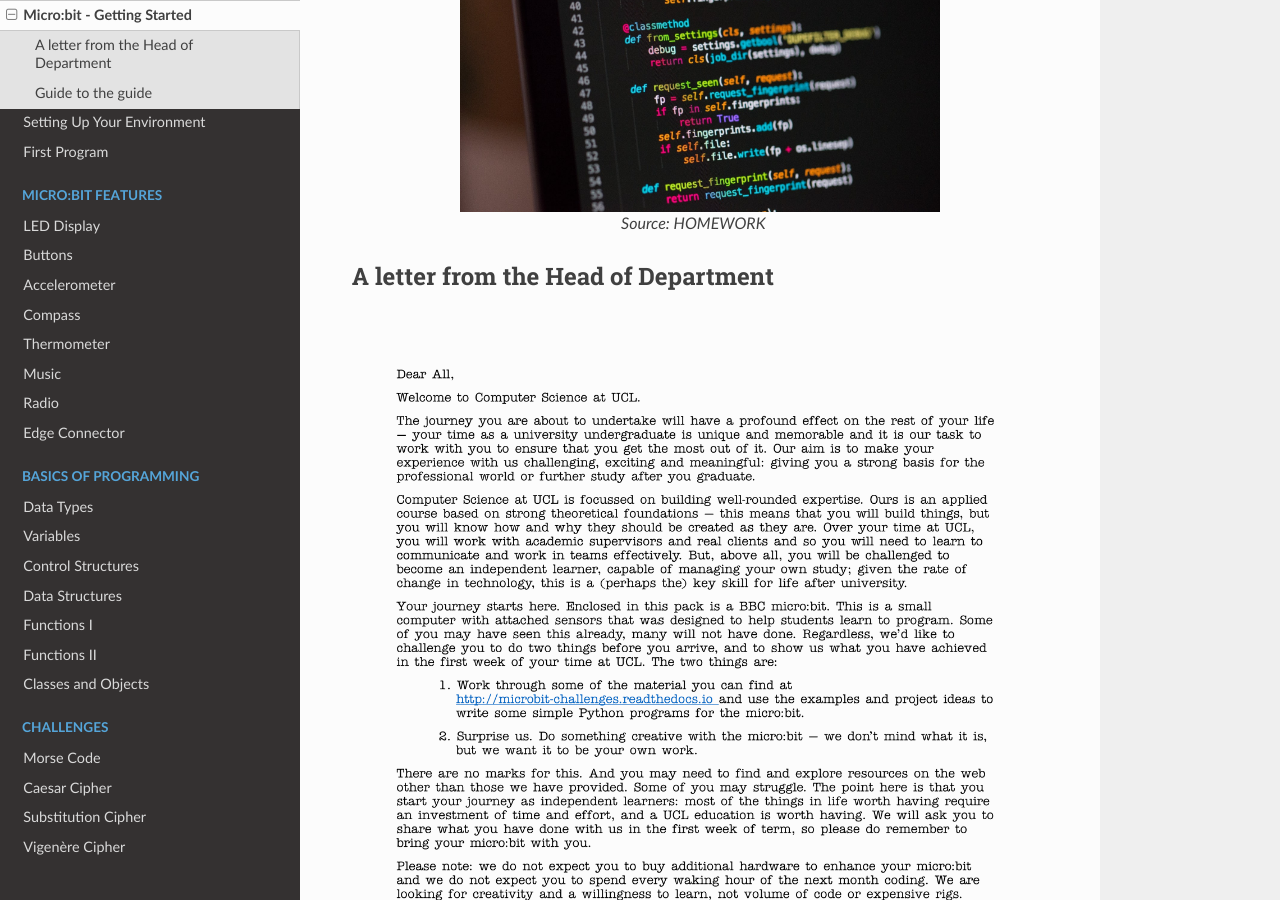
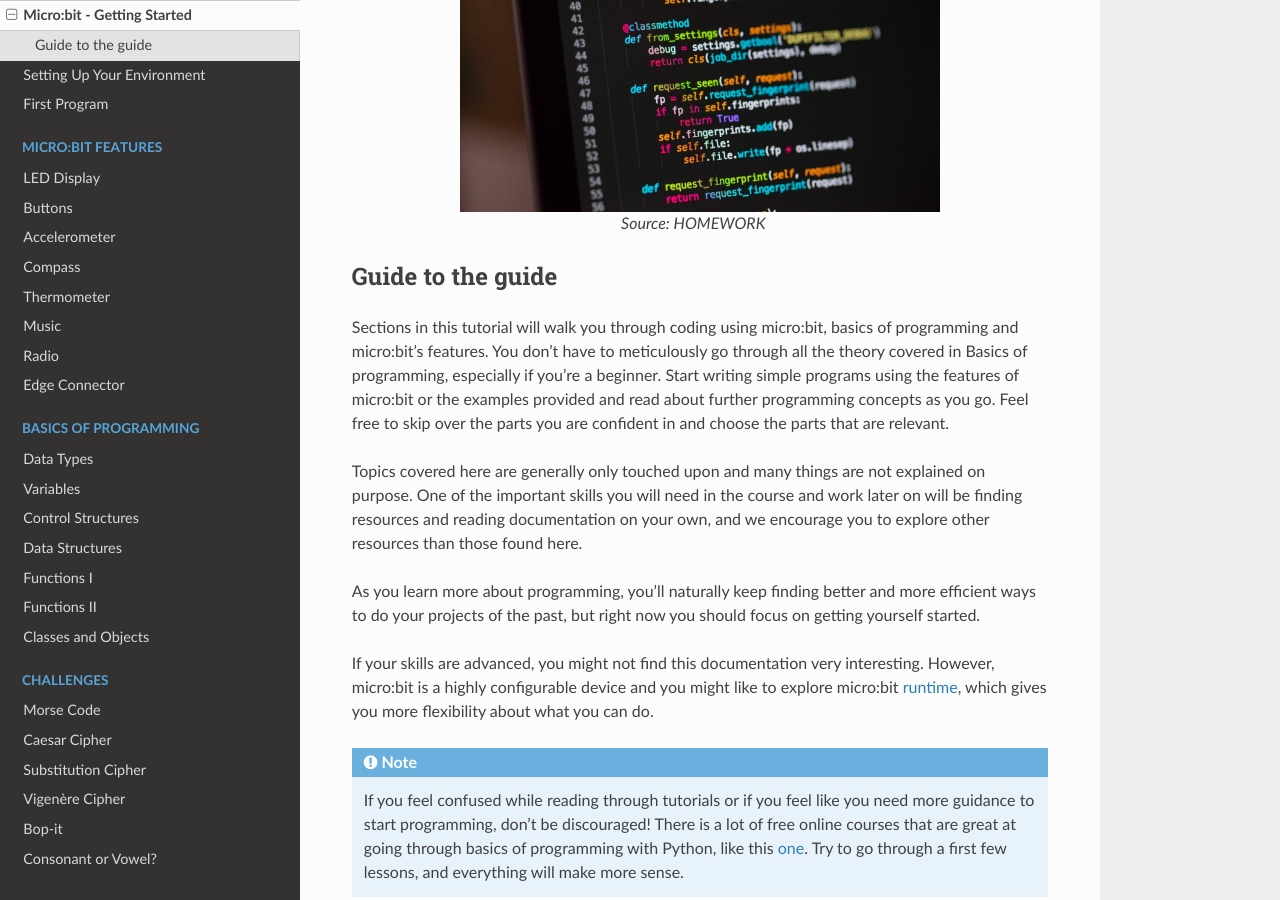
Before and after one commit to rharbird/microbit-challenges, a Sphinx documentation site: the page built from docs/source/introduction/getting_started.rst, in a window 1280 px wide and 900 px high, scrolled down 1266 px. Built offline with Sphinx 7.4.7 and the Read the Docs theme 2.0.0, drawn with Linux system fonts in a browser that asks for light colours.

Commit message:
Move content

```diff
--- a/docs/source/introduction/getting_started.rst
+++ b/docs/source/introduction/getting_started.rst
@@ -37,11 +37,6 @@ writing a series of steps to be executed (it's an *imperative* language), as you
 
    Source: HOMEWORK
 
-A letter from the Head of Department
-=====================================
-
-.. figure:: assets/letter_transparent.png
-
 Guide to the guide
 ===================
 
```
